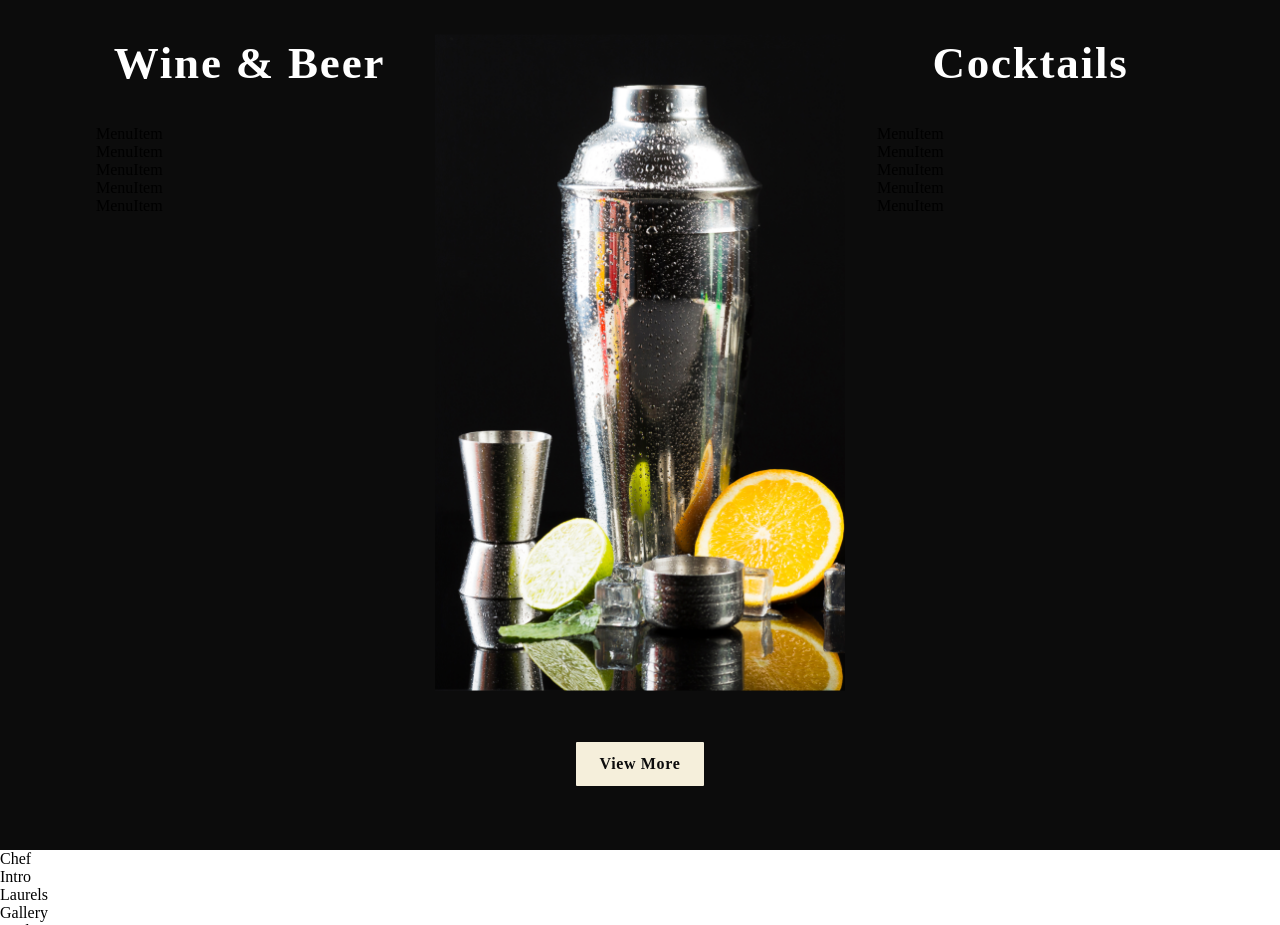
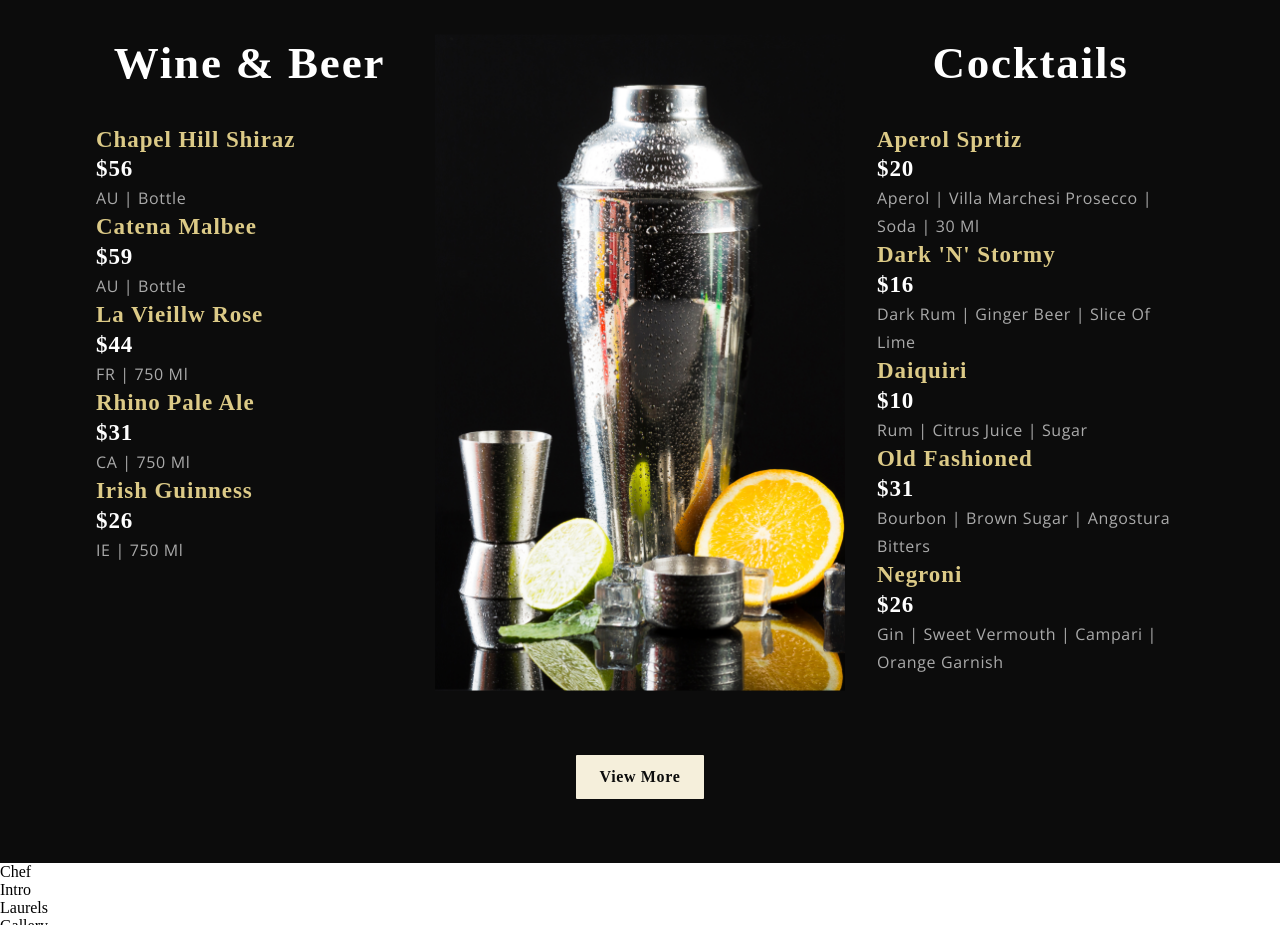
Before and after one commit to Alfred-KInyua/geritch-hotel, a React (Create React App) app: page / in a window 1280 px wide. Shown: the part 2220-3145 px from the top of the page. Built offline with nearby package versions, Linux system fonts and the light colour scheme; a web font is replaced by a local one.

Commit message:
add menu items

```diff
--- a/src/components/Menuitem/MenuItem.jsx
+++ b/src/components/Menuitem/MenuItem.jsx
@@ -2,9 +2,25 @@
 
 import './MenuItem.css';
 
-const MenuItem = () => (
-  <div>
-    MenuItem
+const MenuItem = ({ title, price, tags }) => (
+  <div className="app__menuitem">
+    <div className="app__menuitem-head">
+      <div className="app__menuitem-name">
+        <p className="p__cormorant" style={{ color: '#DCCA87' }}>
+          {title}
+        </p>
+      </div>
+      <div className="app__menuitem-dash" />
+      <div className="app__menuitem-price">
+        <p className="p__cormorant">{price}</p>
+      </div>
+    </div>
+
+    <div className="app__menuitem-sub">
+      <p className="p__opensans" style={{ color: '#AAAAAA' }}>
+        {tags}
+      </p>
+    </div>
   </div>
 );
 
```
